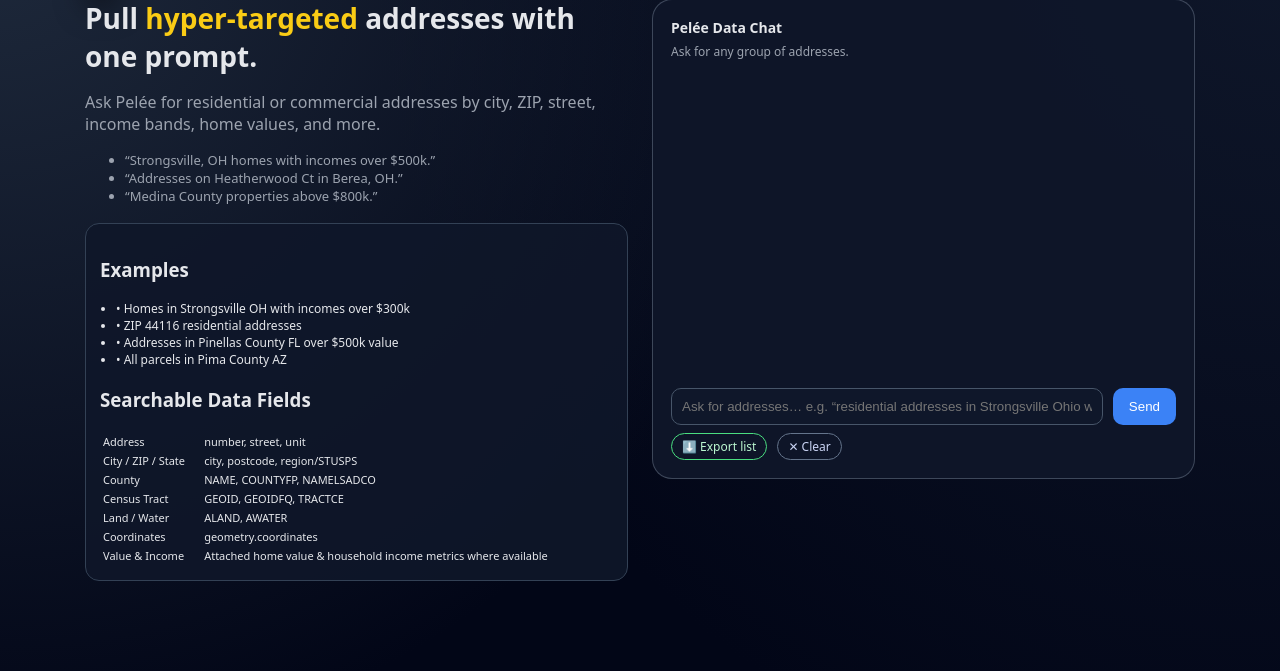
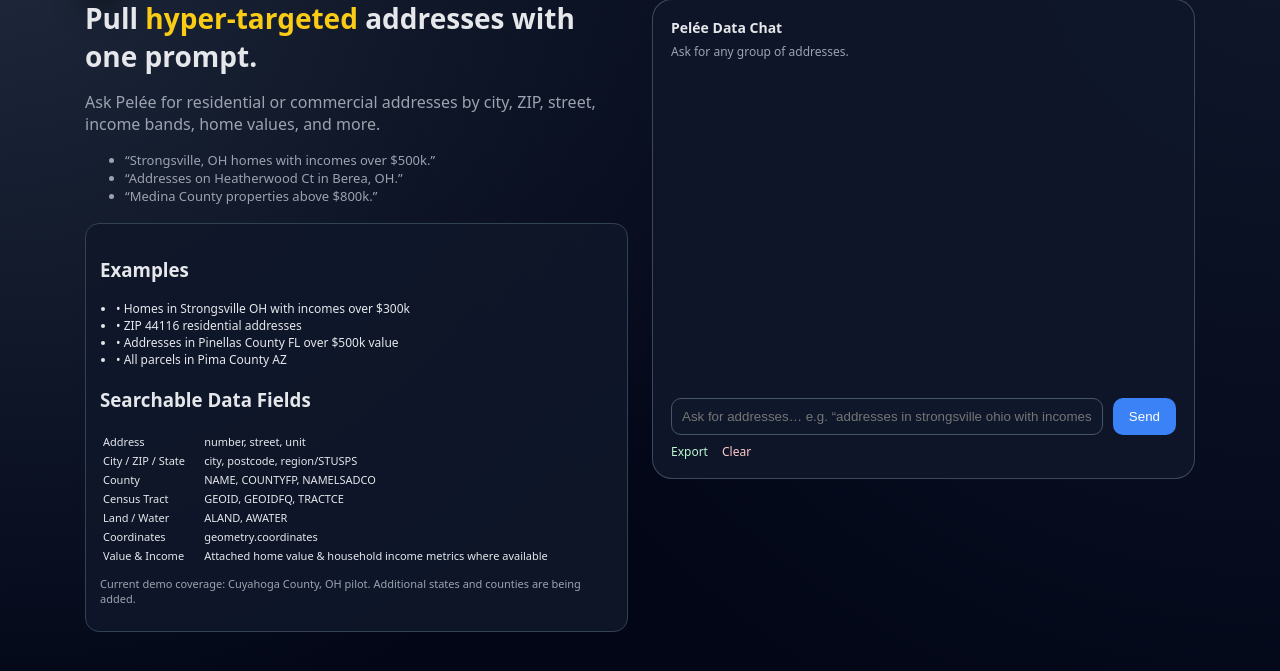
Before and after one commit to ccjackb22/Pelee.Residential, a Flask app: page / in a window 1280 px wide. Shown: the part 68-739 px from the top of the page. Run offline with Flask 3, Linux system fonts and the light colour scheme; the visitor is signed in with stand-in values (Sample User, id 1); some libraries are stand-ins or nearby versions.

Commit message:
Update index.html

```diff
--- a/templates/index.html
+++ b/templates/index.html
@@ -81,45 +81,16 @@
         }
 
         /* Results */
-        .result-item {
-            border-top: 1px solid #334155;
-            padding: 8px 0;
+        .result-item { border-top: 1px solid #334155; padding: 8px 0; font-size: 12px; }
+
+        .actions-row {
+            display: flex;
+            gap: 14px;
+            margin-top: 8px;
             font-size: 12px;
         }
-        .result-main {
-            display: flex;
-            justify-content: space-between;
-            gap: 12px;
-        }
-        .result-address {
-            font-weight: 500;
-        }
-        .result-unit {
-            font-size: 11px;
-            color: #9ca3af;
-            min-width: 90px;
-            text-align: right;
-        }
-
-        .actions-row {
-            margin-top: 8px;
-            display: flex;
-            gap: 10px;
-            font-size: 12px;
-        }
-        .link-button {
-            padding: 4px 10px;
-            border-radius: 999px;
-            border: 1px solid #4ade80;
-            color: #bbf7d0;
+        .actions-row a {
             text-decoration: none;
-            display: inline-flex;
-            align-items: center;
-            gap: 4px;
-        }
-        .link-button.secondary {
-            border-color: #64748b;
-            color: #cbd5f5;
         }
     </style>
 </head>
@@ -141,8 +112,12 @@
 
         <!-- LEFT: TEXT + EXAMPLES -->
         <div>
-            <h1 style="font-size:28px;margin:0 0 12px;">Pull <span style="color:#facc15;">hyper-targeted</span> addresses with one prompt.</h1>
-            <p style="color:#9ca3af;">Ask Pelée for residential or commercial addresses by city, ZIP, street, income bands, home values, and more.</p>
+            <h1 style="font-size:28px;margin:0 0 12px;">
+                Pull <span style="color:#facc15;">hyper-targeted</span> addresses with one prompt.
+            </h1>
+            <p style="color:#9ca3af;">
+                Ask Pelée for residential or commercial addresses by city, ZIP, street, income bands, home values, and more.
+            </p>
 
             <ul style="font-size:13px;color:#9ca3af; margin-bottom:18px;">
                 <li>“Strongsville, OH homes with incomes over $500k.”</li>
@@ -167,8 +142,12 @@
                     <tr><td>Census Tract</td><td>GEOID, GEOIDFQ, TRACTCE</td></tr>
                     <tr><td>Land / Water</td><td>ALAND, AWATER</td></tr>
                     <tr><td>Coordinates</td><td>geometry.coordinates</td></tr>
-                    <tr><td>Value & Income</td><td>Attached home value & household income metrics where available</td></tr>
+                    <tr><td>Value &amp; Income</td><td>Attached home value &amp; household income metrics where available</td></tr>
                 </table>
+
+                <p style="font-size:11px;color:#9ca3af;margin-top:10px;">
+                    Current demo coverage: Cuyahoga County, OH pilot. Additional states and counties are being added.
+                </p>
             </div>
         </div>
 
@@ -185,35 +164,24 @@
                 <div id="chatbox">
                     {% if error %}
                         <div class="msg">
-                            <div class="bubble bubble-assistant">
-                                Error: {{ error }}
-                            </div>
+                            <div class="bubble bubble-assistant">Error: {{ error }}</div>
                         </div>
                     {% endif %}
 
                     {% if results %}
                         <div class="msg">
                             <div class="bubble bubble-assistant">
-                                <strong>{{ results|length }}</strong> address(es) found for this search.
+                                <strong>{{ results|length }}</strong> address(es) found.
+                                <div style="font-size:11px;color:#9ca3af;margin-top:4px;">
+                                    Showing a preview. Use Export to download a CSV with full data fields.
+                                </div>
                             </div>
                         </div>
 
                         {% for r in results %}
                             <div class="result-item">
-                                <div class="result-main">
-                                    <div class="result-address">
-                                        {{ r.number }} {{ r.street }}
-                                        <br>
-                                        <small>{{ r.city }}, {{ r.region }} {{ r.postcode }}</small>
-                                    </div>
-                                    <div class="result-unit">
-                                        {% if r.unit %}
-                                            Unit {{ r.unit }}
-                                        {% else %}
-                                            &nbsp;
-                                        {% endif %}
-                                    </div>
-                                </div>
+                                {{ r.number }} {{ r.street }}{% if r.unit %} {{ r.unit }}{% endif %}<br>
+                                <small>{{ r.city }}, {{ r.region }} {{ r.postcode }}</small>
                             </div>
                         {% endfor %}
                     {% endif %}
@@ -221,18 +189,14 @@
 
                 <form id="chatForm" method="POST" action="/search" class="input-row">
                     <input id="userInput" name="query"
-                           placeholder='Ask for addresses… e.g. “residential addresses in Strongsville Ohio with incomes over $300k”'
+                           placeholder='Ask for addresses… e.g. “addresses in strongsville ohio with incomes over 300k”'
                            required>
                     <button id="sendBtn">Send</button>
                 </form>
 
                 <div class="actions-row">
-                    <a href="/export" class="link-button">
-                        <span>⬇️ Export list</span>
-                    </a>
-                    <a href="/clear" class="link-button secondary">
-                        ✕ Clear
-                    </a>
+                    <a href="/export" style="color:#bbf7d0;">Export</a>
+                    <a href="/clear" style="color:#fecaca;">Clear</a>
                 </div>
             </div>
         </div>
```
